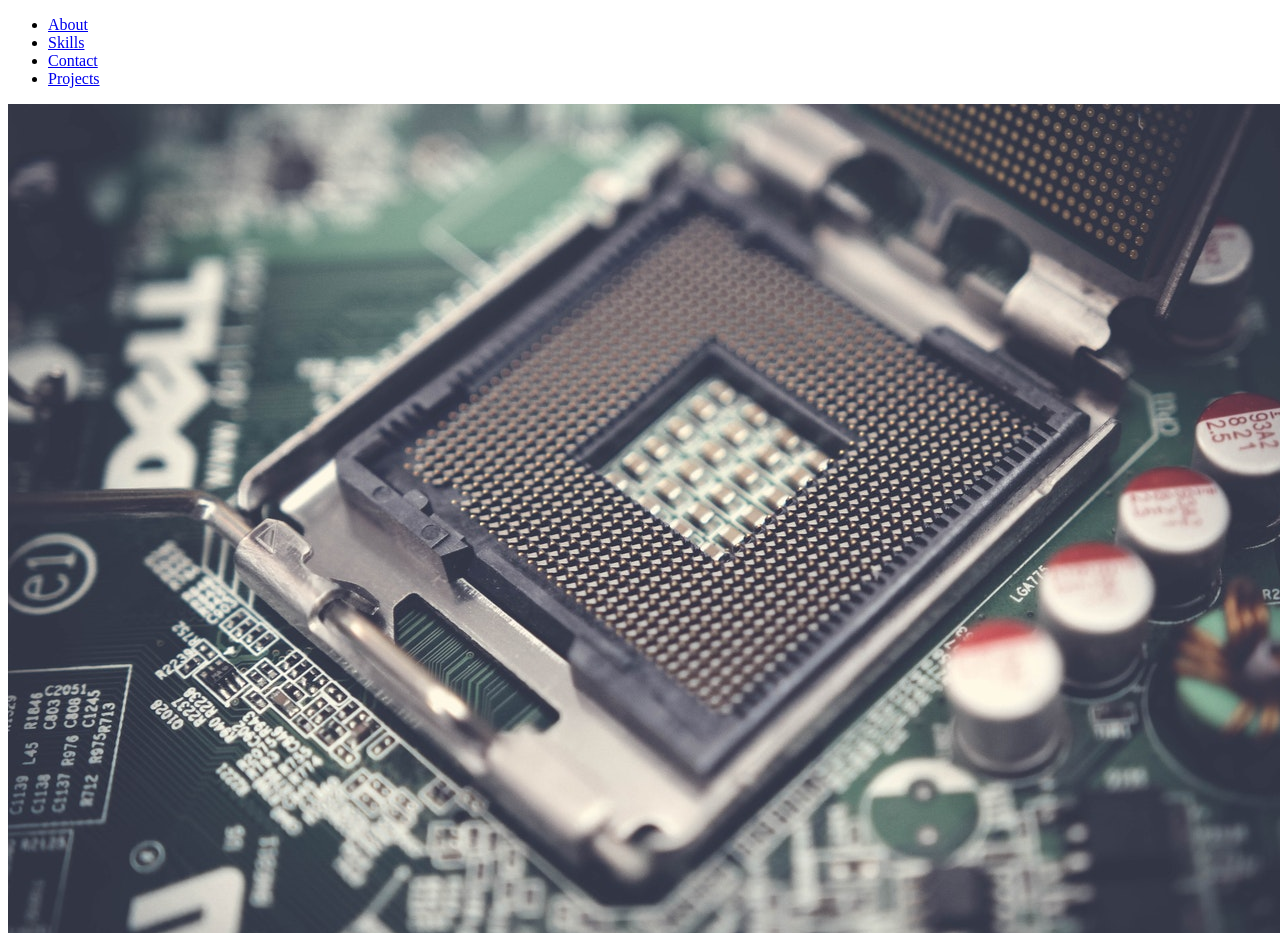
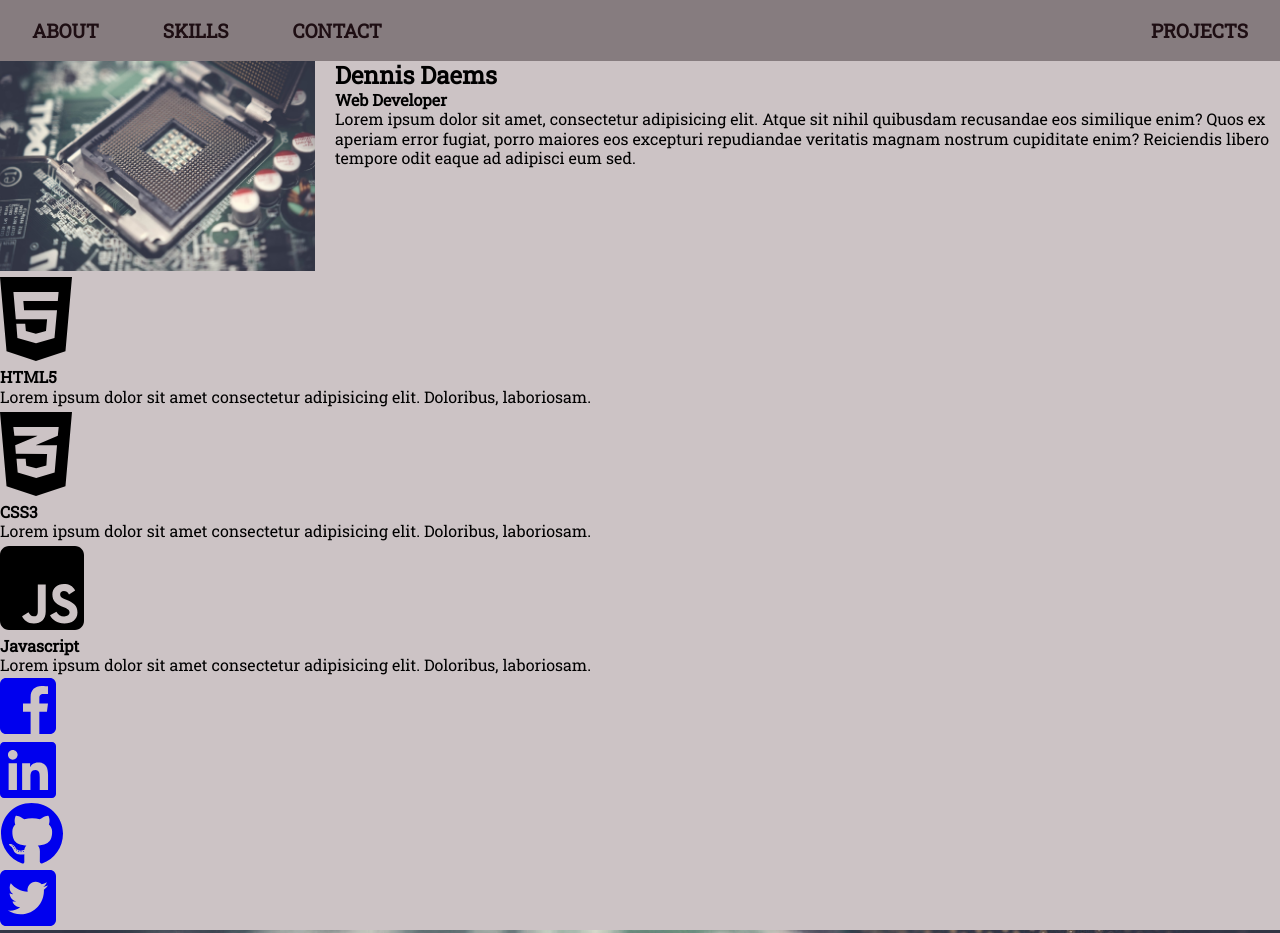
Before and after one commit to Noizzee/noizzee.github.io, a plain HTML site: page index.html in a window 1280 px wide. Shown: the top 933 px of the page. Drawn offline with Linux system fonts and the light colour scheme.

Commit message:
added nav & layout

```diff
--- a/css/style.css
+++ b/css/style.css
@@ -0,0 +1,55 @@
+/*Variables*/
+:root {
+    --primary: #867C7F;
+    --light: #FFFFFF;
+    --dark: #1E0E13;
+}
+
+/*Global Selectors*/
+* {
+    margin: 0;
+    padding: 0;
+}
+
+body {
+    font-family: 'Roboto Slab', serif;
+    background: #CCC3C5;
+    line-height: 1.2;
+}
+
+img {
+    width: 100%;
+}
+
+/*Navigation*/
+.main-nav {
+    background: var(--primary);
+}
+
+.main-nav ul {
+    display: flex;
+    list-style: none;
+}
+
+.main-nav li {
+    padding: 1.2rem 2rem;
+}
+
+.push {
+    margin-left: auto;
+}
+
+.main-nav a {
+    text-decoration: none;
+    text-transform: uppercase;
+    color: var(--dark);
+    font-size: 1.2rem;
+    font-weight: bold;
+}
+
+/*About Container*/
+.about-container {
+    display: grid;
+    grid-gap: 20px;
+    grid-template-columns: 1fr 3fr;
+}
--- a/index.html
+++ b/index.html
@@ -4,6 +4,8 @@
     <meta charset="UTF-8">
     <meta name="viewport" content="width=device-width, initial-scale=1.0">
     <meta http-equiv="X-UA-Compatible" content="ie=edge">
+    <link href="https://fonts.googleapis.com/css?family=Roboto+Slab" rel="stylesheet">
+    <link rel="stylesheet" href="css/style.css">
     <script defer src="https://use.fontawesome.com/releases/v5.5.0/js/all.js" integrity="sha384-GqVMZRt5Gn7tB9D9q7ONtcp4gtHIUEW/yG7h98J7IpE3kpi+srfFyyB/04OV6pG0" crossorigin="anonymous"></script>
     <title>Dennis D. Development</title>
 </head>
@@ -13,7 +15,7 @@
             <li><a href="#">About</a></li>
             <li><a href="#">Skills</a></li>
             <li><a href="#">Contact</a></li>
-            <li><a href="#">Projects</a></li>
+            <li class="push"><a href="#">Projects</a></li>
         </ul>
     </nav>
     <section class="about-container">
```
